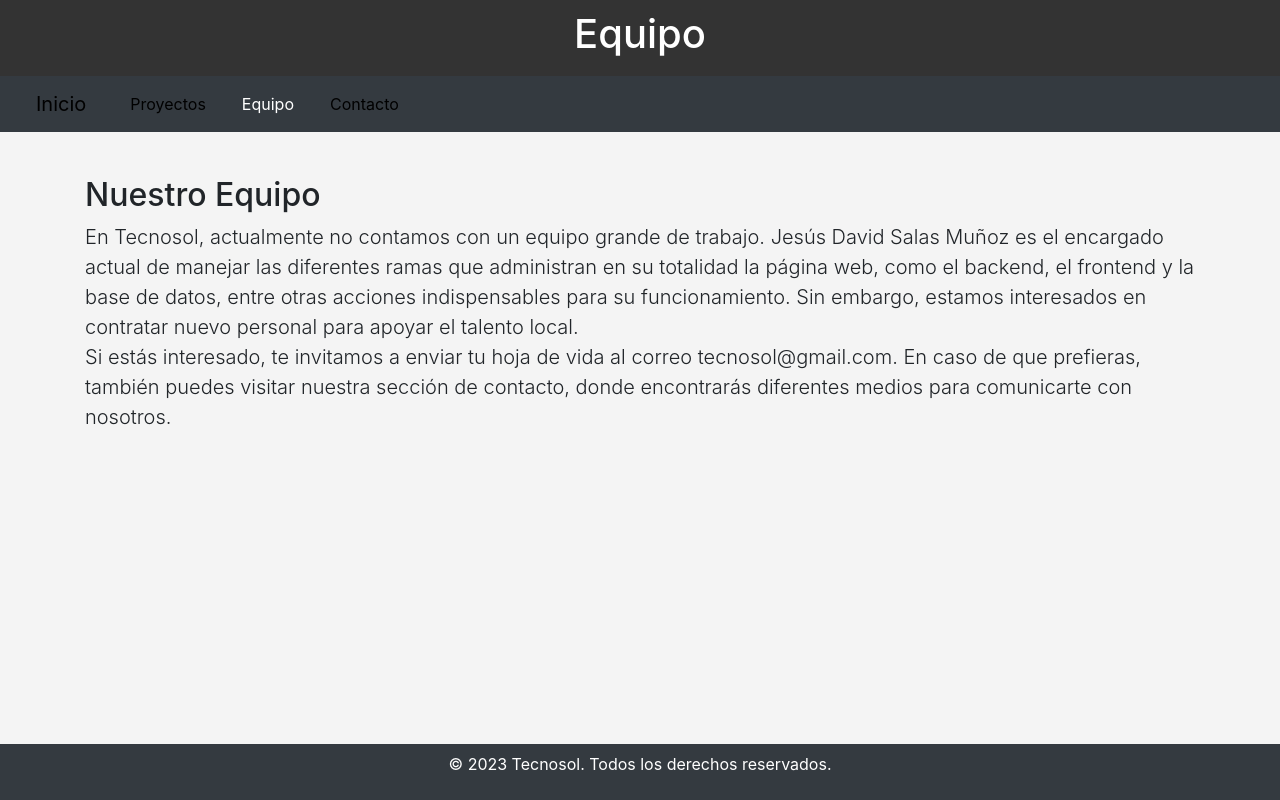
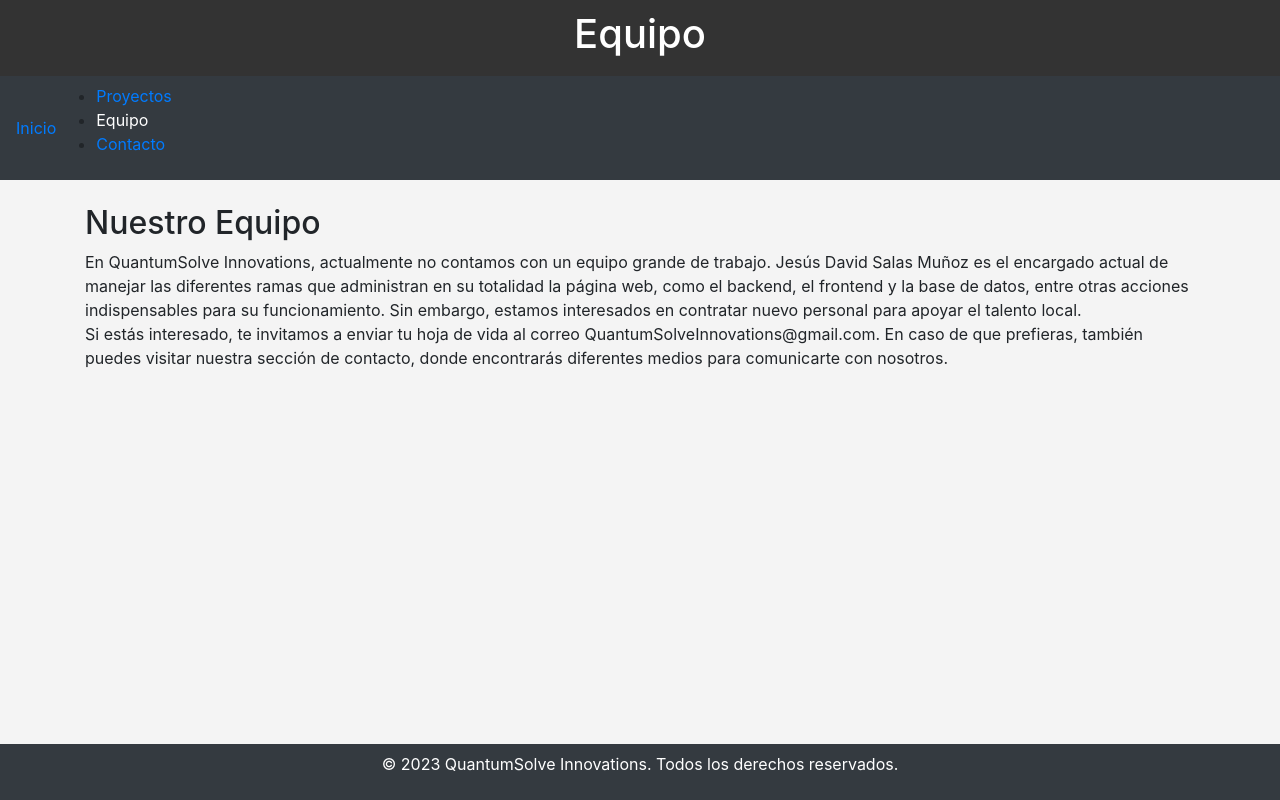
Before and after one commit to yisus0207/Parcial, a plain HTML site: page equipo.html in a window 1280 px wide. Drawn offline with nearby package versions, Linux system fonts and the light colour scheme.

Commit message:
Update equipo.html

```diff
--- a/equipo.html
+++ b/equipo.html
@@ -5,46 +5,45 @@
     <meta name="viewport" content="width=device-width, initial-scale=1.0">
     <title>Equipo</title>
 
-    <!-- Enlace a Bootstrap CSS -->
+
     <link rel="stylesheet" href="https://stackpath.bootstrapcdn.com/bootstrap/4.3.1/css/bootstrap.min.css">
 
     <style>
         body {
             background-color: #f4f4f4;
-            margin-bottom: 70px; /* Altura del footer */
+            margin-bottom: 70px;
         }
 
-        header {
+        .header_JDS {
             background-color: #333;
             color: #fff;
             padding: 10px 0;
             text-align: center;
         }
 
-        nav {
+        .nav_JDS {
             background-color: #444;
             padding: 10px 0;
         }
 
-        nav a {
-            color: #000 !important; /* Cambia el color del enlace a negro */
+        .nav_JDS a_JDS {
+            color: #000 !important;
             text-decoration: none;
             padding: 10px;
             margin: 0 10px;
         }
 
-        /* Estilo personalizado para el enlace "Equipo" */
-        .navbar-nav a.team,
-        .navbar-nav a.team:hover,
-        .navbar-nav a.team:focus {
-            color: #fff !important; /* Cambia el color del enlace "Equipo" a blanco */
+        .navbar-nav_JDS a.team_JDS,
+        .navbar-nav_JDS a.team_JDS:hover,
+        .navbar-nav_JDS a.team_JDS:focus {
+            color: #fff !important;
         }
 
-        section {
+        .section_JDS {
             padding: 20px;
         }
 
-        footer {
+        .footer_JDS {
             background-color: #333;
             color: #fff;
             text-align: center;
@@ -57,25 +56,25 @@
 </head>
 <body>
 
-    <header>
+    <div class="header_JDS">
         <h1>Equipo</h1>
-    </header>
+    </div>
 
     <nav class="navbar navbar-expand-lg navbar-dark bg-dark">
-        <a class="navbar-brand" href="index.html">Inicio</a>
+        <a class="navbar-brand_JDS" href="index.html">Inicio</a>
         <button class="navbar-toggler" type="button" data-toggle="collapse" data-target="#navbarNav" aria-controls="navbarNav" aria-expanded="false" aria-label="Toggle navigation">
             <span class="navbar-toggler-icon"></span>
         </button>
         <div class="collapse navbar-collapse" id="navbarNav">
-            <ul class="navbar-nav">
-                <li class="nav-item">
-                    <a class="nav-link" href="proyecto.html">Proyectos</a>
+            <ul class="navbar-nav_JDS">
+                <li class="nav-item_JDS">
+                    <a class="nav-link_JDS" href="proyecto.html">Proyectos</a>
                 </li>
-                <li class="nav-item">
-                    <a class="nav-link team" href="equipo.html">Equipo</a>
+                <li class="nav-item_JDS">
+                    <a class="nav-link_JDS team_JDS" href="equipo.html">Equipo</a>
                 </li>
-                <li class="nav-item">
-                    <a class="nav-link" href="contacto.html">Contacto</a>
+                <li class="nav-item_JDS">
+                    <a class="nav-link_JDS" href="contacto.html">Contacto</a>
                 </li>
             </ul>
         </div>
@@ -83,19 +82,18 @@
 
     <section class="container mt-4">
         <h2>Nuestro Equipo</h2>
-        <p class="lead">
-
-            En Tecnosol, actualmente no contamos con un equipo grande de trabajo. Jesús David Salas Muñoz es el encargado actual de manejar las diferentes ramas que administran en su totalidad la página web, como el backend, el frontend y la base de datos, entre otras acciones indispensables para su funcionamiento. Sin embargo, estamos interesados en contratar nuevo personal para apoyar el talento local.
+        <p class="lead_JDS">
+            En QuantumSolve Innovations, actualmente no contamos con un equipo grande de trabajo. Jesús David Salas Muñoz es el encargado actual de manejar las diferentes ramas que administran en su totalidad la página web, como el backend, el frontend y la base de datos, entre otras acciones indispensables para su funcionamiento. Sin embargo, estamos interesados en contratar nuevo personal para apoyar el talento local.
            <br>
-            Si estás interesado, te invitamos a enviar tu hoja de vida al correo tecnosol@gmail.com. En caso de que prefieras, también puedes visitar nuestra sección de contacto, donde encontrarás diferentes medios para comunicarte con nosotros.</p>
+            Si estás interesado, te invitamos a enviar tu hoja de vida al correo QuantumSolveInnovations@gmail.com. En caso de que prefieras, también puedes visitar nuestra sección de contacto, donde encontrarás diferentes medios para comunicarte con nosotros.</p>
 
     </section>
 
-    <footer class="bg-dark text-white text-center py-2">
-        <p>&copy; 2023 Tecnosol. Todos los derechos reservados.</p>
-    </footer>
+    <div class="footer_JDS bg-dark text-white text-center py-2">
+        <p>&copy; 2023 QuantumSolve Innovations. Todos los derechos reservados.</p>
+    </div>
 
-    <!-- Enlace a Bootstrap JS y jQuery (necesarios para el funcionamiento de algunos componentes) -->
+
     <script src="https://code.jquery.com/jquery-3.3.1.slim.min.js"></script>
     <script src="https://cdnjs.cloudflare.com/ajax/libs/popper.js/1.14.7/umd/popper.min.js"></script>
     <script src="https://stackpath.bootstrapcdn.com/bootstrap/4.3.1/js/bootstrap.min.js"></script>
```
